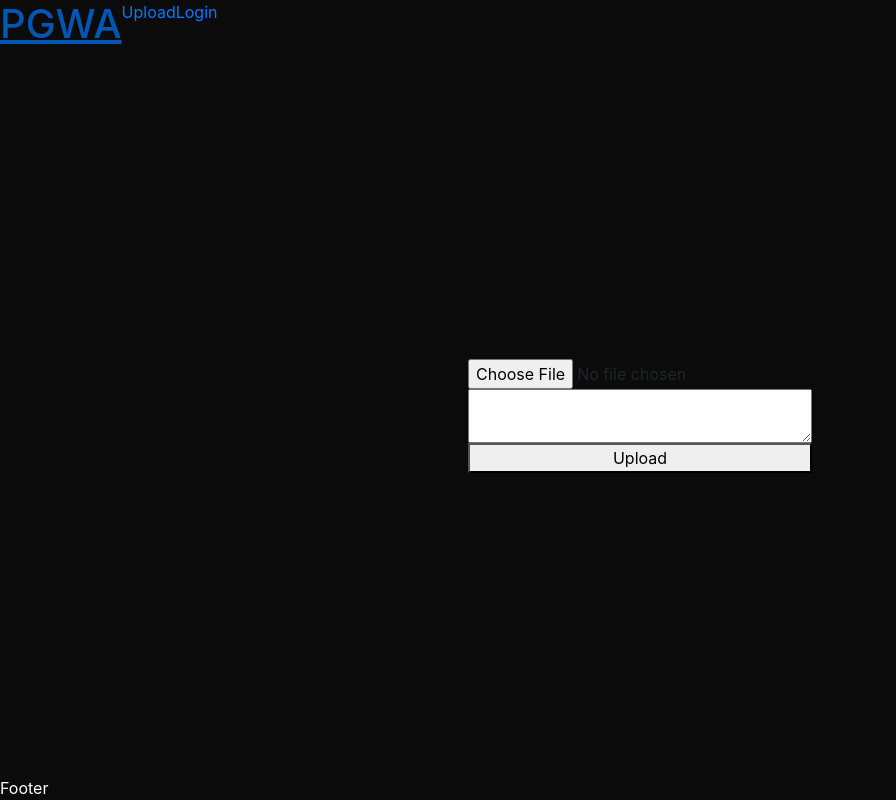
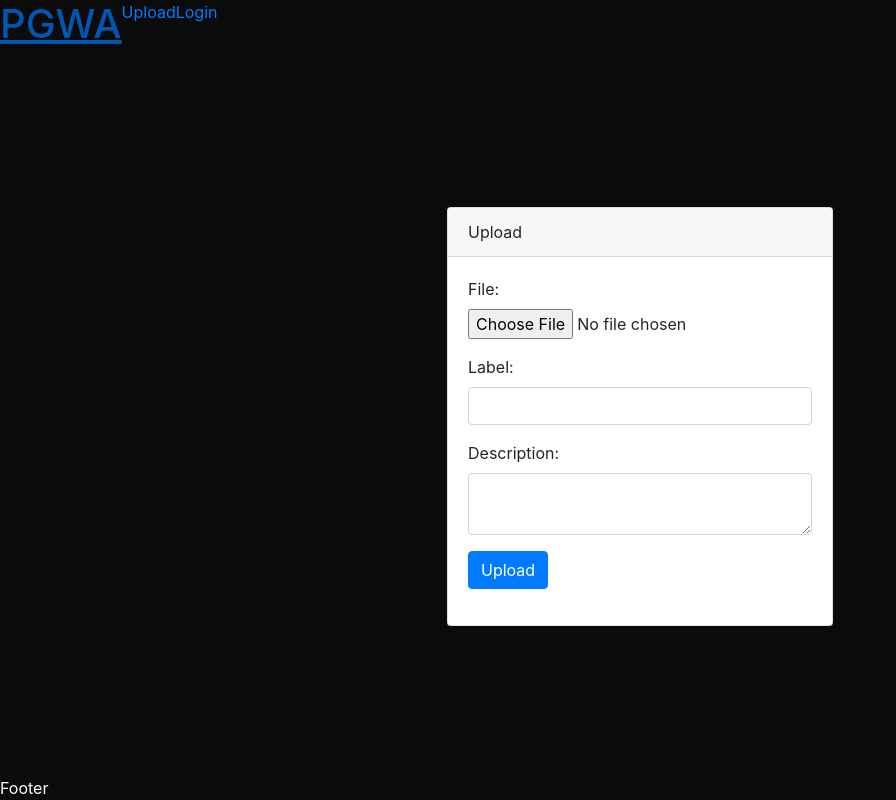
Before and after one commit to arskapalli/pgwa, a React (Create React App) app: page /upload in a window 1280 px wide. Shown: the whole page, without its empty margins (0-896 px from the left). Built offline with nearby package versions, Linux system fonts and the light colour scheme.

Commit message:
Floatingimage tyylien säätöä + Upload prosessi parannuksia Upload osoite muutettu Upload on nyt formi poistettu turha tagi Vaihdettu oikea moduulin nimi

```diff
--- a/package.json
+++ b/package.json
@@ -3,7 +3,7 @@
   "version": "0.1.0",
   "private": true,
   "dependencies": {
-    "classname": "0.0.0",
+    "classnames": "^2.2.6",
     "express": "^4.16.4",
     "express-fileupload": "^1.1.1-alpha.1",
     "react": "^16.7.0",
--- a/src/commentform.js
+++ b/src/commentform.js
@@ -21,10 +21,10 @@
 
     render(){
         return(
-            <form onSubmit={this.submitHandler}>
+            <form className="list-group-item" onSubmit={this.submitHandler}>
                 <div className="input-group">
                     <input type="textarea" name="comment" placeholder="Comment" className="form-control"/>
-                    <span class="input-group-btn">
+                    <span class="input-group-append">
                         <button type="submit" className="btn btn-primary">Submit</button>
                     </span>
                 </div>
--- a/src/floatingimage.js
+++ b/src/floatingimage.js
@@ -37,14 +37,20 @@
             return "Loading..."; // TODO
 
         return (
-            <div className="FloatingImageContainer">
+            <div className="FloatingImageContainer card">
+                <div className="card-header">
+                    {this.state.label}
+                </div>
+
                 <img alt={this.state.label} className="FloatingImage" src={this.state.path} />
-                <div className="panel panel-default"> {/* WHY U NO WORKING */}
-                    <div className="panel-heading">{this.state.label}</div>
-                    <div className="panel-body">{this.state.desc}</div>
+
+                <div className="list-group">
+                    <div className="list-group-item">{this.state.desc}</div>
+
+                    <CommentForm id={this.props.match.params.id} />
+
                     <CommentList id={this.props.match.params.id} />
                 </div>
-                <CommentForm id={this.props.match.params.id} />
             </div>
         );
     }
--- a/src/upload.js
+++ b/src/upload.js
@@ -1,48 +1,72 @@
 import React from "react";
+import { Redirect } from "react-router-dom";
 
 export default class Upload extends React.Component{
     constructor(props){
         super(props);
 
-        this._fileRef = React.createRef();
-        this._descriptionRef = React.createRef();
+        this.state = {
+            uploading : false,
+            redirectID: 0,
+        };
+
+        this._form = React.createRef();
 
         this.handleUpload = this.handleUpload.bind(this);
     }
 
-    handleUpload(){
-        let formData = new FormData();
-        formData.append("image", this._fileRef.current.files[0] );
-        formData.append("description", this._descriptionRef.current.value);
+    async handleUpload(e){
+        e.preventDefault();
 
-        let send = fetch("http://localhost:5000/upload", {
-            method: "POST",
-            body: formData,
-        });
+        this.setState({uploading: true});
 
-        // TODO
-        send.then((e)=>{
-            console.log("Send succes??");
-        });
+        try{
+            let result = await fetch("/upload", {
+                method: "POST",
+                body: new FormData(e.target),
+            });
 
-        send.catch((e)=>{
-            console.log("Send error: ", e);
-        });
+            let body = await result.json();
+
+            this.setState({redirectID: body.image});
+        }
+        catch{
+            console.log("Upload error!");
+        }
     }
 
     render()
     {
+        if( this.state.redirectID )
+            return <Redirect push to={"/image/" + this.state.redirectID} />
+
+        let fieldsetAttributes = [];
+        fieldsetAttributes["disabled"] = this.state.uploading ? "disabled" : null;
+
         return (
-            <>
-                {/* <div className={"UploadShade"}></div> */}
-                <div className={"UploadMain"}>
-                    <div className={"UploadControls"}>
-                        <input type="file" ref={this._fileRef}/>
-                        <textarea ref={this._descriptionRef}></textarea>
-                        <button onClick={this.handleUpload}>Upload</button>
-                    </div>
-                </div>
-            </>
+            <div className="UploadMain card">
+                <div className="card-header">Upload</div>
+                <form ref={this._form} className="UploadControls form-group card-body" onSubmit={this.handleUpload}>
+                    <fieldset {...fieldsetAttributes}>
+                        <div className="form-group">
+                            <label className="form-label" for="form-file">File:</label>
+                            <input className="form-control-file" id="form-file" type="file" name="image"/>
+                        </div>
+
+                        <div className="form-group">
+                            <label for="form-label">Label:</label>
+                            <input className="form-control" type="text" id="form-label" name="label"/>
+                        </div>
+
+                        <div className="form-group">
+                            <label for="form-description">Description:</label>
+                            <textarea className="form-control" id="form-description" name="description"></textarea>
+                        </div>
+
+                        <input className="btn btn-primary" type="submit" value="Upload"/>
+                    </fieldset>
+                </form>
+            </div>
         );
     };
 };
```
Also changed, not shown: 1 other file (tests, documents, lock files or other folders).
